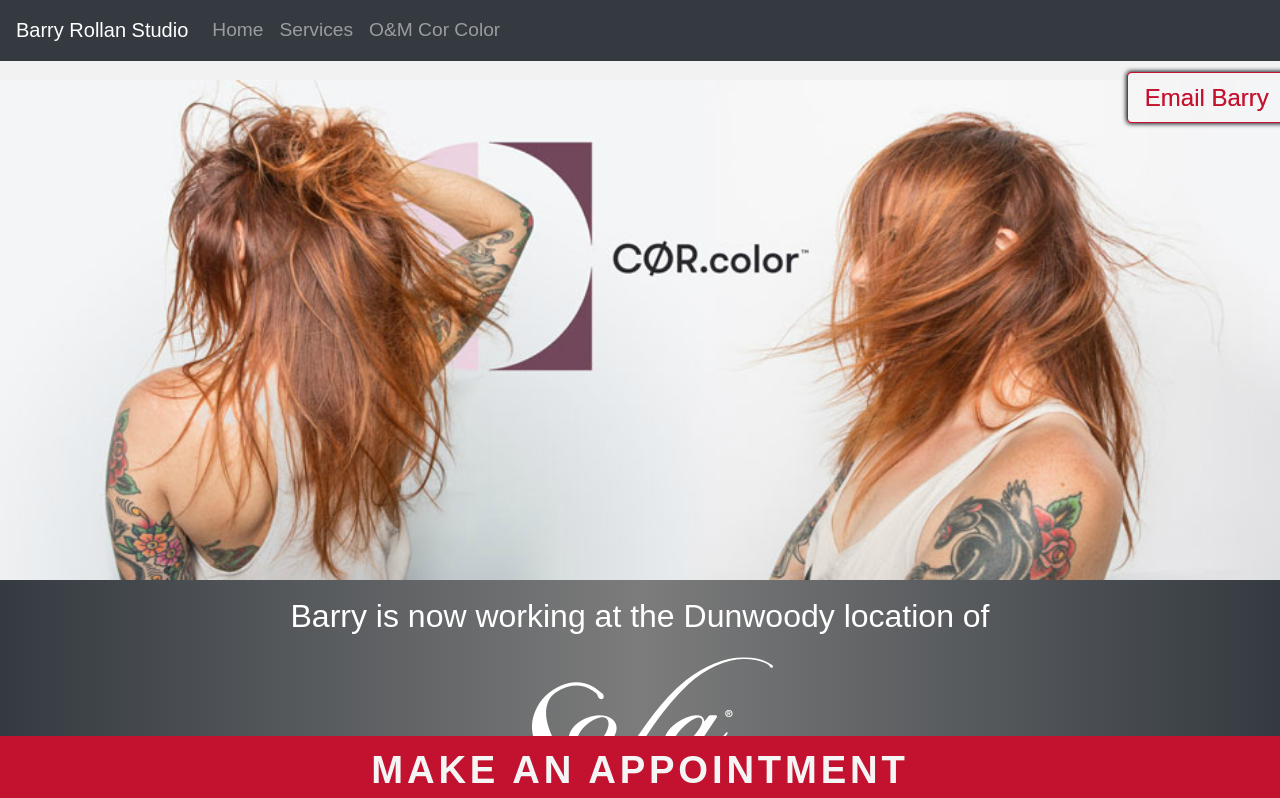
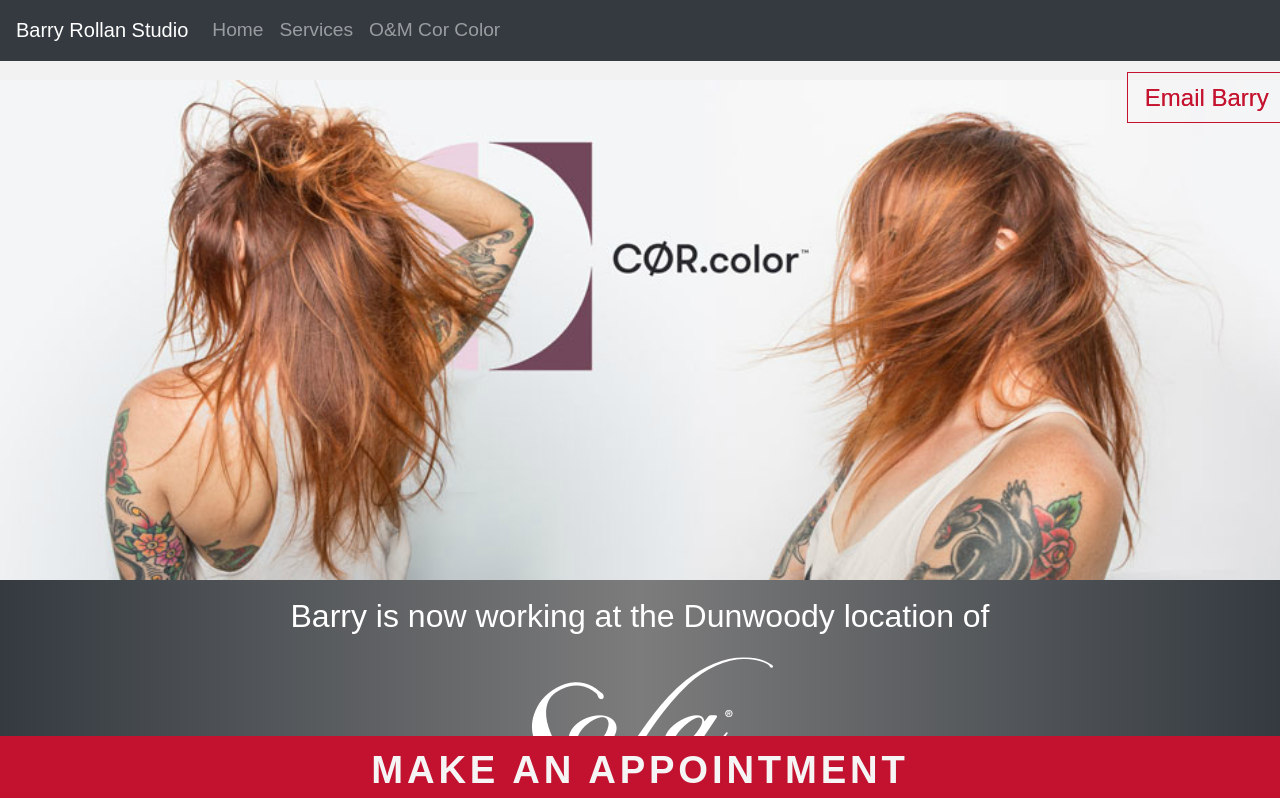
Before and after one commit to scottrollan/react-salon, a React (Create React App) app: page / in a window 1280 px wide. Shown: the top 798 px of the page. Built offline with nearby package versions, Linux system fonts and the light colour scheme; a web font is replaced by a local one.

Commit message:
removed Button from both emailLink and textLink and just kept them as a tags

```diff
--- a/src/components/EmailLink.js
+++ b/src/components/EmailLink.js
@@ -1,5 +1,4 @@
 import React from 'react';
-import Button from 'react-bootstrap/Button';
 
 const EmailLink = () => {
     const emailLink={
@@ -20,12 +19,10 @@
     }
 
     return(
-        <a href="mailto:barry@barryrollanstudio.com?Subject=Hey%20Barry...">
-        <Button
+        <a href="mailto:barry@barryrollanstudio.com?Subject=Hey%20Barry..."
             style={emailLink}
             id="emailLink"
             >Email Barry
-        </Button>
         </a>
     )
 };
--- a/src/components/TextLink.js
+++ b/src/components/TextLink.js
@@ -1,5 +1,4 @@
 import React from 'react';
-import Button from 'react-bootstrap/Button';
 
 const TextLink = props => {
     const textLink={
@@ -21,14 +20,12 @@
     }
 
     return(
-        // <a href="sms:1-404-202-3562">
-        <Button
+        <a href="sms:1-404-202-3562"
             style={textLink}
             id="textLink"
             onClick='window.location.href="sms:1-404-202-3562";'
             >Text Barry
-        </Button>
-        // </a>
+        </a>
     )
 };
 
```
